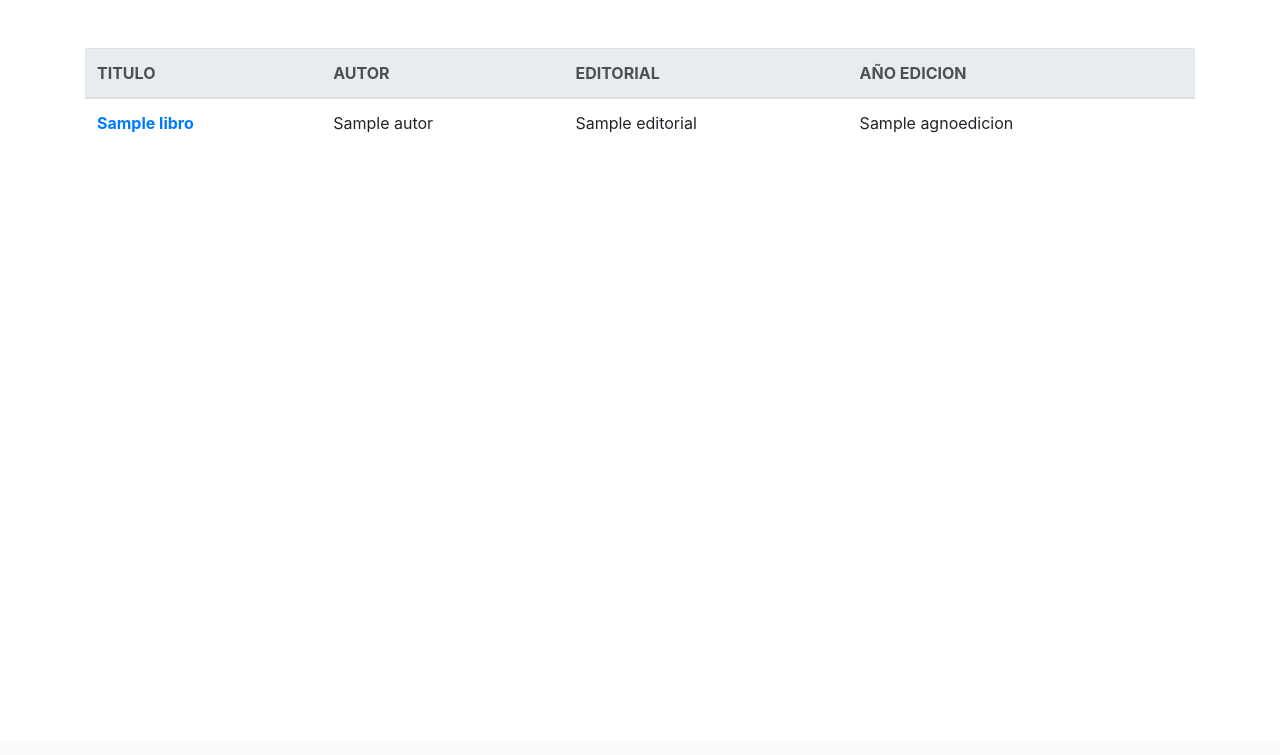
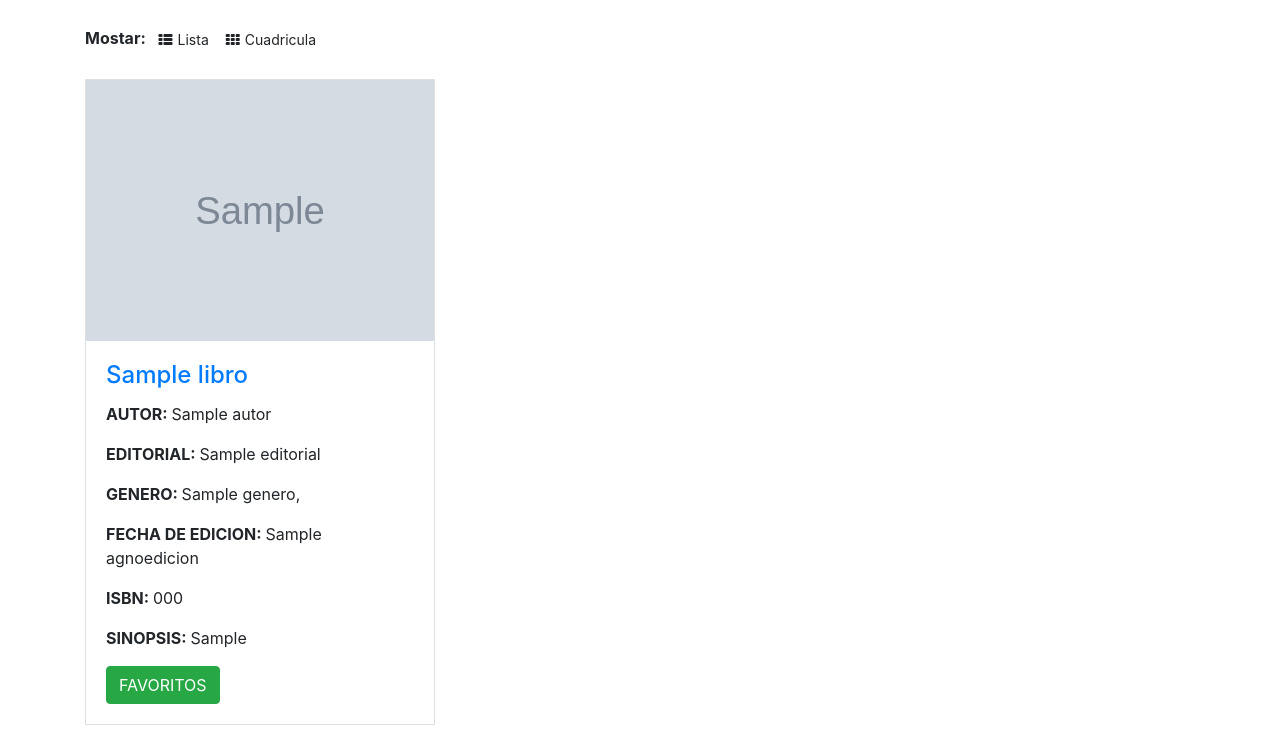
Before and after one commit to sebacris97/demo2, a Django app: template bookflixapp/templates/ver_historial.html in a window 1280 px wide. Shown: the part 59-814 px from the top of the page. Before the commit the page ends 192 px from the top, so only its background shows below. Run offline with Django 3.2, Linux system fonts and the light colour scheme; the template is opened without the code that fills it: most values are stand-ins (such as "Sample title", 1, 10 or a date in 2020); grey boxes marked "Sample" are stand-in pictures; some libraries are stand-ins or nearby versions.

Commit message:
modificada template historial

```diff
--- a/bookflixapp/templates/ver_historial.html
+++ b/bookflixapp/templates/ver_historial.html
@@ -1,35 +1,82 @@
 {% extends 'base.html' %}
-
+{% load static %}
 
 {% block content %}
 
-<br><br>
 
 {% if  historial %}
 
-<table class="table">
-  <thead class="thead-light">
-    <tr>
-      <th scope="col">TITULO</th>
-      <th scope="col">AUTOR</th>
-      <th scope="col">EDITORIAL</th>
-      <th scope="col">AÑO EDICION</th>
-    </tr>
-  </thead>
-  <tbody>
-	{% for libro in historial %}
-    <tr>
-      <th scope="row"><a href="/verCapitulos/{{libro.id}}">{{libro}}</a></th>
-      <td>{{libro.autor}}</td>
-      <td>{{libro.editorial}}</td>
-      <td>{{libro.agnoedicion}}</td>
-    </tr>
-	{% endfor %}
-  </tbody>
-</table>
+<link href='{% static "css/ver_libros.css" %}' rel="stylesheet" type="text/css"/>
+
+  <!-- Fengyuan Chen's Datepicker -->
+  <link rel="stylesheet" href="https://cdnjs.cloudflare.com/ajax/libs/datepicker/0.6.5/datepicker.min.css" integrity="sha256-b88RdwbRJEzRx95nCuuva+hO5ExvXXnpX+78h8DjyOE=" crossorigin="anonymous" />
+  <script src="https://cdnjs.cloudflare.com/ajax/libs/datepicker/0.6.5/datepicker.min.js" integrity="sha256-/7FLTdzP6CfC1VBAj/rsp3Rinuuu9leMRGd354hvk0k=" crossorigin="anonymous"></script>
+
+
+
+<br>
+
+
+
+
+<div class="row-fluid">
+
+
+    <div class="well well-sm">
+        <strong>Mostar: </strong>
+        <div class="btn-group">
+            <a href="#" id="list" class="btn btn-default btn-sm"><span class="fa fa-th-list">
+            </span>Lista</a> <a href="#" id="grid" class="btn btn-default btn-sm"><span
+                class="fa fa-th"></span>Cuadricula</a>
+        </div>
+    </div>
+
+<br>
+
+<div id="products" class="row view-group">
+
+                {% for libro in historial %}
+                <div class="item col-xs-4 col-lg-4">
+                    <div class="thumbnail card" style="width:100%">
+                        <div class="img-event">
+	            <a href="/verCapitulos/{{libro.id}}">
+                            <img class="group list-group-image img-fluid" style="width:100%;height:100%;" src="{{libro.get_imagen}}" alt="" />
+	            </a>
+                        </div>
+                        <div class="caption card-body">
+	            <a href="/verCapitulos/{{libro.id}}">
+                            <h4 class="group card-title inner list-group-item-heading">
+                                {{libro.titulo}}</h4></a>
+                            <p class="group inner list-group-item-text">
+                                <strong>AUTOR: </strong>{{libro.autor}}</p>
+                            <p class="group inner list-group-item-text">
+                                <strong>EDITORIAL: </strong>{{libro.editorial}}</p>
+                            <p class="group inner list-group-item-text">
+                                <strong>GENERO: </strong>{% for genero in libro.genero.all %} {{genero}}, {% endfor %}</p>
+                            <p class="group inner list-group-item-text">
+                                <strong>FECHA DE EDICION: </strong>{{libro.agnoedicion}}</p>
+                            <p class="group inner list-group-item-text">
+                                <strong>ISBN: </strong>{{libro.isbn}}</p>
+                            <p class="group inner list-group-item-text">
+                                <strong>SINOPSIS: </strong>{{libro.get_trailer}}</p>
+                            <div class="row">
+                                <div class="col-xs-12 col-md-6">
+                                    <a class="btn btn-success" href="#">FAVORITOS</a>
+                                </div>
+                            </div>
+                        </div>
+                    </div>
+                </div>
+
+            {% endfor %}
+            </div>
+
+
+
 
 {% else %}
 
+    <br><br>
     <h3> No hay libros para mostrar, vuelve mas tarde <h3>
 
 {% endif %}
```
